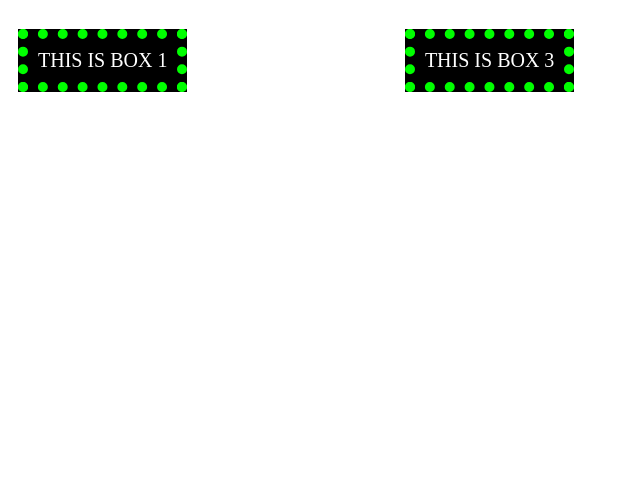
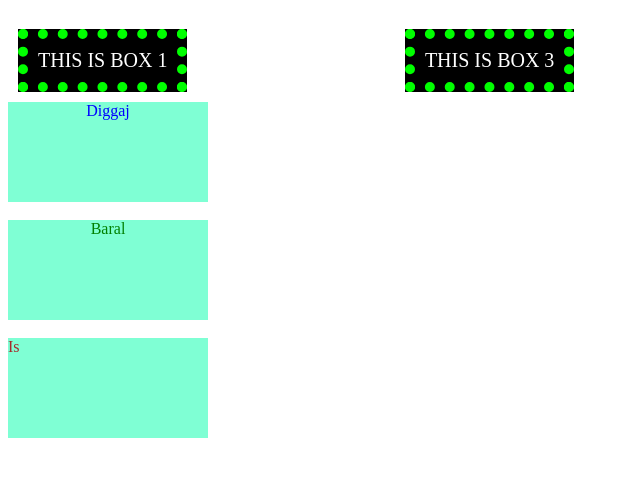
Before and after one commit to samyog777/Web_Dev, a plain HTML site: page try.html in a window 1280 px wide. Shown: the part 69-546 px from the top of the page, without its empty margins (0-640 px from the left). Drawn offline with Linux system fonts and the light colour scheme.

Commit message:
Your commit message here

```diff
--- a/try.css
+++ b/try.css
@@ -27,3 +27,23 @@
     /* display: none; */
     visibility: hidden;
 }
+
+.hey {
+    height: 100px;
+    width: 200px;
+    background-color: aquamarine;
+}
+
+.hello {
+    color: blue;
+}
+
+.hi {
+    color: green;
+}
+.haha {
+    color: brown;
+}
+.sam {
+    text-align: center;
+}
--- a/try.html
+++ b/try.html
@@ -7,12 +7,16 @@
     <link rel="stylesheet" href="try.css">
 </head>
 <body>
+
     <h1 id="task4">This is inline</h1>
     <button id="btnn">Click me!</button>
     <div class="bigbro">
         <div id="first">THIS IS BOX 1</div>
         <div id="second">THIS IS BOX 2</div>
         <div id="third">THIS IS BOX 3</div>
+        <div class="hello hey sam">Diggaj</div> <br>
+        <div class="hi hey sam">Baral</div> <br>
+        <div class="haha hey">Is</div>
     </div>
 </body>
 </html>
```
Also changed, not shown: Animation/index.html (+1 -1 lines).
